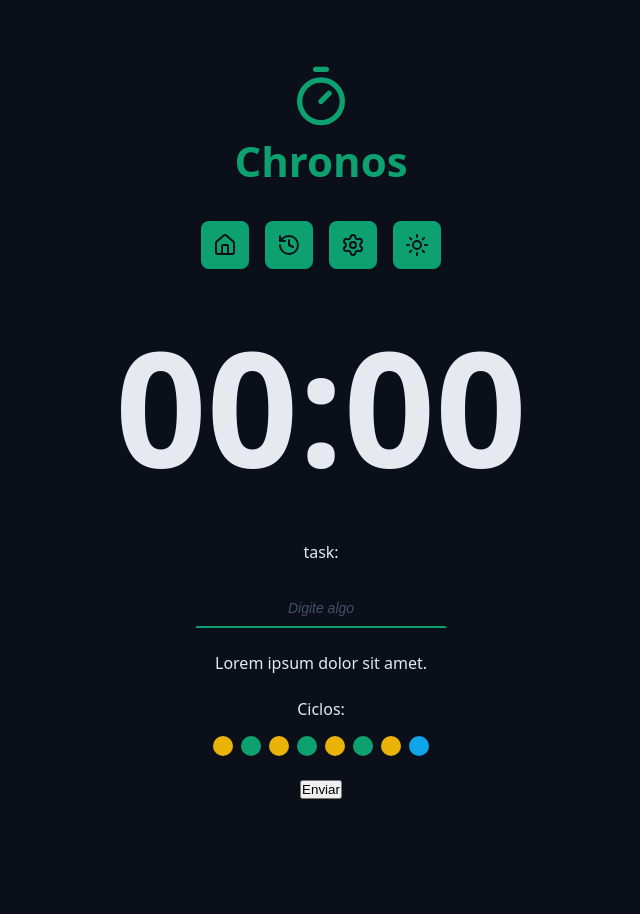
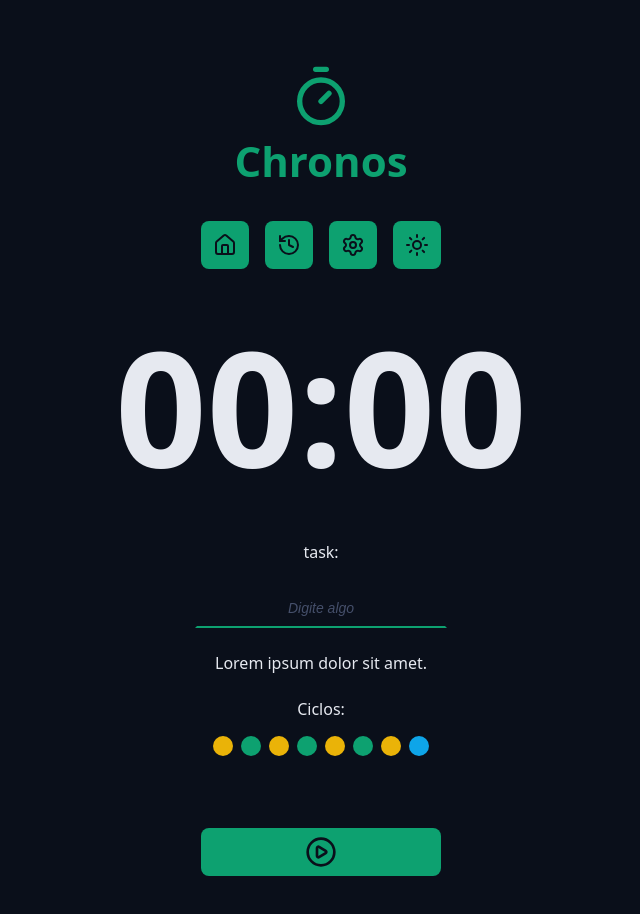
Before and after one commit to RafaelaGusczak/chronos-pomodoro, a React (Vite) app: page / in a window 1280 px wide. Shown: the top 914 px of the page, without its empty margins (319-959 px from the left). Before the commit the page ends 831 px from the top, so only its background shows below. Built offline with nearby package versions, Linux system fonts and the light colour scheme.

Commit message:
Criando um componente de botão reutilizável com opções

```diff
--- a/src/App.tsx
+++ b/src/App.tsx
@@ -7,6 +7,8 @@
 import { CountDown } from './components/CountDown';
 import { DefaultInput } from './components/DefaultInput';
 import { Cycles } from './components/Cycles';
+import { DefaultButton } from './components/DefaultButton';
+import { PlayCircleIcon } from 'lucide-react';
 
 export function App() {
   console.log('oi');
@@ -45,7 +47,7 @@
           </div>
 
           <div className='formRow'>
-            <button>Enviar</button>
+            <DefaultButton icon={<PlayCircleIcon />} color='green' />
           </div>
         </form>
       </Container>
--- /dev/null
+++ b/src/components/DefaultButton/index.tsx
@@ -0,0 +1,18 @@
+import styles from './styles.module.css';
+
+type DefaultButtonProps = {
+  icon: React.ReactNode;
+  color?: 'green' | 'red';
+} & React.ComponentProps<'button'>;
+
+export function DefaultButton({
+  icon,
+  color = 'green',
+  ...props
+}: DefaultButtonProps) {
+  return (
+    <button className={`${styles.button} ${styles[color]}`} {...props}>
+      {icon}
+    </button>
+  );
+}
--- /dev/null
+++ b/src/components/DefaultButton/styles.module.css
@@ -0,0 +1,33 @@
+.button {
+  border: none;
+  background: var(--primary);
+  color: var(--text-over-primary);
+  display: flex;
+  align-items: center;
+  justify-content: center;
+  min-width: 24rem;
+  padding: 0.8rem;
+  border-radius: 0.8rem;
+  margin: 4.8rem 0;
+  cursor: pointer;
+  transition: all 0.1s ease-in-out;
+}
+
+.button svg {
+  width: 3.2rem;
+  height: 3.2rem;
+}
+
+.button:hover {
+  filter: brightness(80%);
+}
+
+.green {
+  background: var(--primary);
+  color: var(--text-over-primary);
+}
+
+.red {
+  background: var(--error);
+  color: var(--text-over-error);
+}
```
